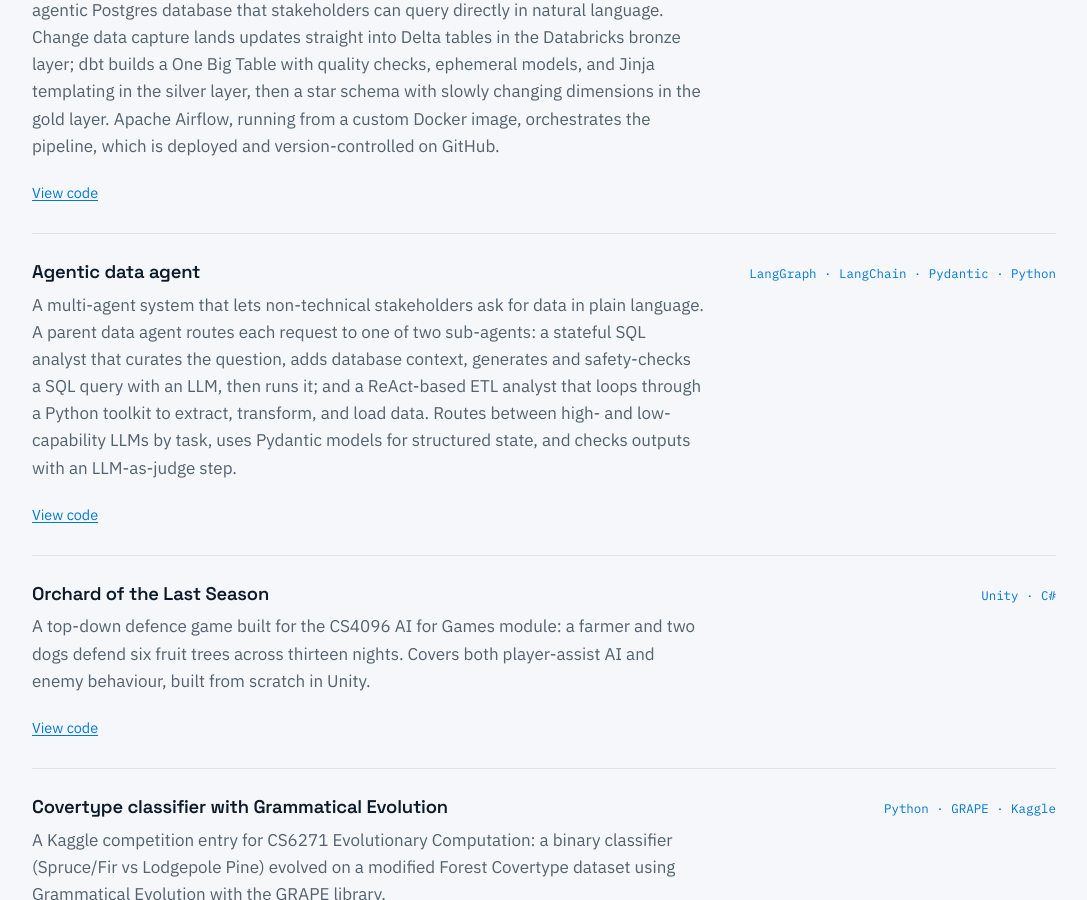
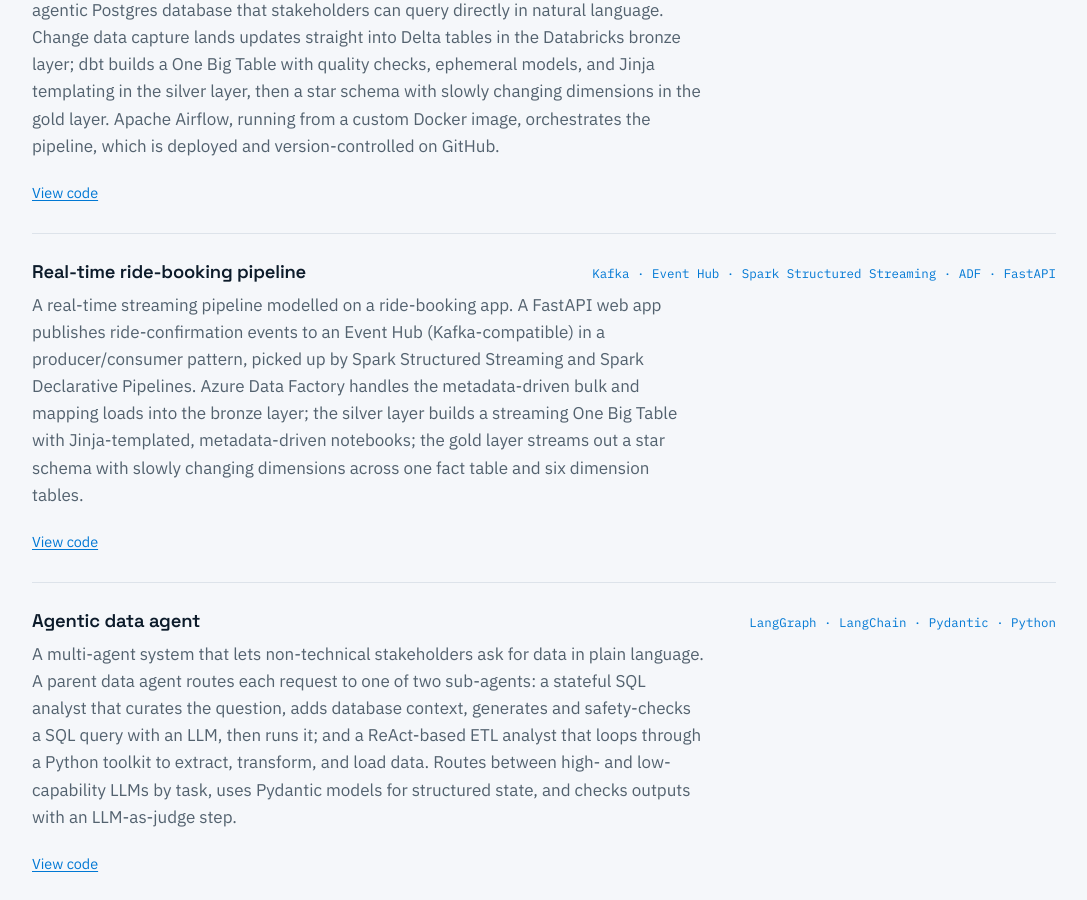
Before and after one commit to stageor/stageor.github.io, a Jekyll site: the page built from index.html, in a window 1280 px wide and 900 px high, scrolled down 1110 px. Shown: the whole window, without its empty margins (96-1183 px from the left). Built offline with Jekyll 4.4.1, drawn with Linux system fonts in a browser that asks for light colours.

Commit message:
Add real-time ride-booking pipeline project

```diff
--- a/index.html
+++ b/index.html
@@ -76,6 +76,26 @@
       templating in the silver layer, then a star schema with slowly changing dimensions in
       the gold layer. Apache Airflow, running from a custom Docker image, orchestrates the
       pipeline, which is deployed and version-controlled on GitHub.
+    </p>
+    <div class="links">
+      <a href="https://github.com/stageor">View code</a>
+    </div>
+  </div>
+
+  <div class="project">
+    <div class="project-head">
+      <h3>Real-time ride-booking pipeline</h3>
+      <span class="stack">Kafka · Event Hub · Spark Structured Streaming · ADF · FastAPI</span>
+    </div>
+    <p>
+      A real-time streaming pipeline modelled on a ride-booking app. A FastAPI web app
+      publishes ride-confirmation events to an Event Hub (Kafka-compatible) in a
+      producer/consumer pattern, picked up by Spark Structured Streaming and Spark
+      Declarative Pipelines. Azure Data Factory handles the metadata-driven bulk and
+      mapping loads into the bronze layer; the silver layer builds a streaming One Big
+      Table with Jinja-templated, metadata-driven notebooks; the gold layer streams out a
+      star schema with slowly changing dimensions across one fact table and six dimension
+      tables.
     </p>
     <div class="links">
       <a href="https://github.com/stageor">View code</a>
```
